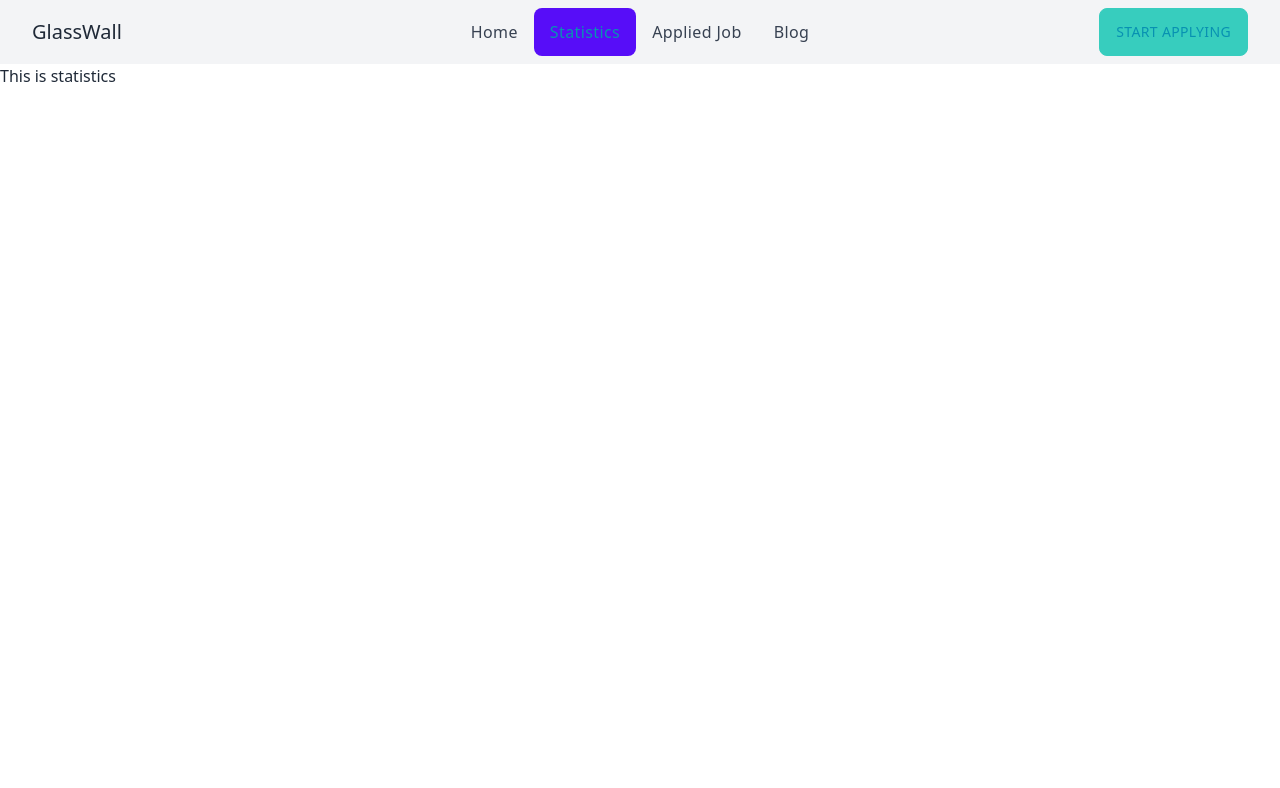
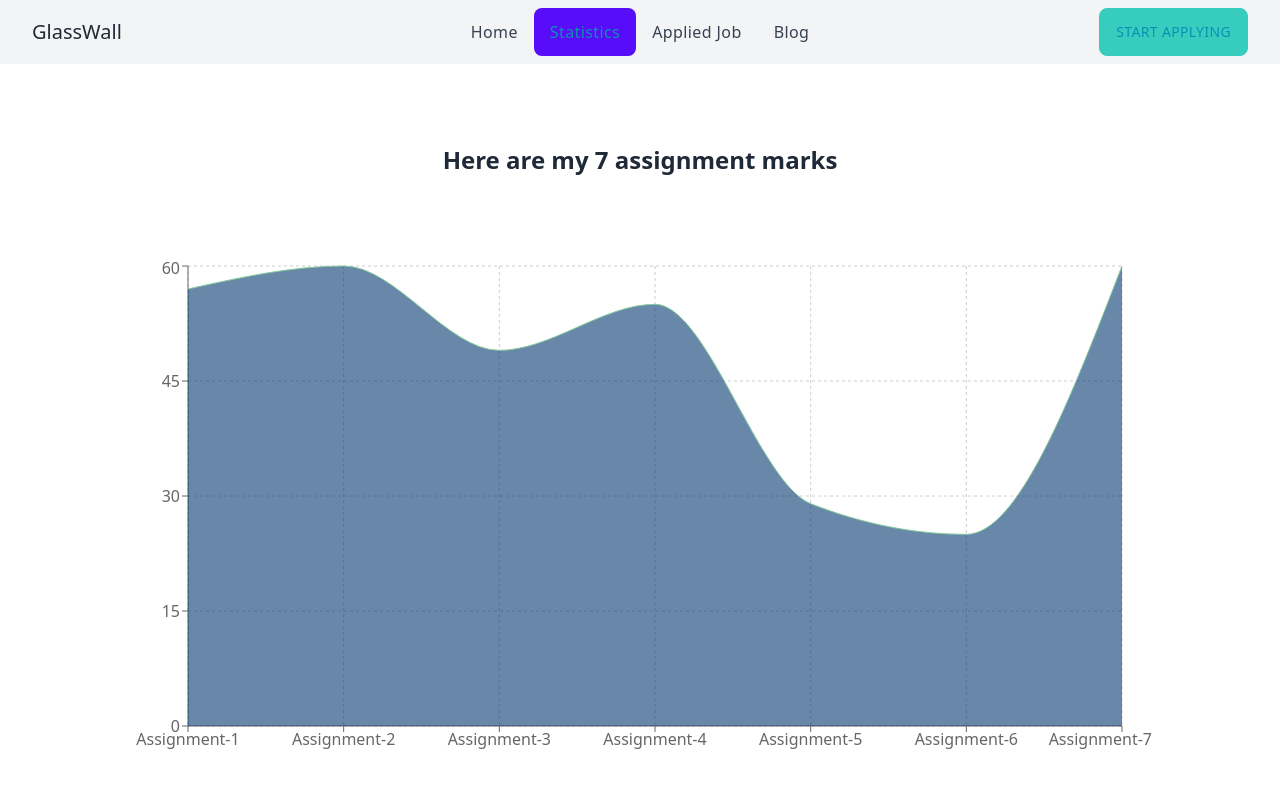
Before and after one commit to sabbirqazi/career-hub, a React (Vite) app: page /statistics in a window 1280 px wide. Shown: the top 788 px of the page. Built offline with nearby package versions, Linux system fonts and the light colour scheme.

Commit message:
assignment marks shown with chart

```diff
--- a/package.json
+++ b/package.json
@@ -12,7 +12,8 @@
     "daisyui": "^2.51.5",
     "react": "^18.2.0",
     "react-dom": "^18.2.0",
-    "react-router-dom": "^6.10.0"
+    "react-router-dom": "^6.10.0",
+    "recharts": "^2.5.0"
   },
   "devDependencies": {
     "@types/react": "^18.0.28",
--- a/src/components/AppliedJobs/AppliedJobs.jsx
+++ b/src/components/AppliedJobs/AppliedJobs.jsx
@@ -1,5 +1,5 @@
 import React from "react";
-import { useNavigate } from "react-router-dom";
+import { Link, useNavigate } from "react-router-dom";
 
 const AppliedJobs = () => {
   const savedJobs = JSON.parse(localStorage.getItem("savedJobs")) || [];
@@ -26,12 +26,15 @@ const AppliedJobs = () => {
             </div>
             <div>
               {" "}
-              <button
+             {/*  <button
                 onClick={() => navigate(`jobDetails/${job.id}`)}
                 className="btn btn-primary"
               >
                 Details{" "}
-              </button>
+              </button> */}
+              <Link to={`/jobDetails/${job.id}`}>
+                        <button className="btn btn-primary   rounded-none   bg-gradient-to-t from-[#7E90FE] to-[#9873FF]  border-none">View details</button>
+                    </Link>
             </div>
           </div>
         </div>
--- a/src/components/FeaturedJob/FeaturedJob.jsx
+++ b/src/components/FeaturedJob/FeaturedJob.jsx
@@ -1,5 +1,5 @@
 import React from 'react';
-import { Link, NavLink, useNavigate } from 'react-router-dom';
+import { useNavigate } from 'react-router-dom';
 
 const FeaturedJob = ({job}) => {
    const {id, logo, job_title, job_type, sallary , location, company_name} = job;
@@ -7,7 +7,7 @@ const FeaturedJob = ({job}) => {
     return (
         <>
           <div className='h-96 w-88 rounded-lg border-gray-50 bg-gray-100 p-8'>
-          <img src={logo} alt="" />
+          <img className='object-fit h-16 w-32' src={logo} alt=""  />
           <p>{job_title}</p>
           <p>{company_name}</p>
           <p>{job_type}</p>
--- a/src/components/Home/Home.jsx
+++ b/src/components/Home/Home.jsx
@@ -9,6 +9,12 @@ const Home = () => {
   /*   const handleClick = () =>{
       setClicked(false);
     } */
+   /*  const [showAllJobs, setShowAllJobs] = useState(false);
+
+    jobs = showAllJobs ? jobs : jobs.slice(0, 4);
+
+    const handleSeeAllClick = () => {
+      setShowAllJobs(true);} */
     return (
         <>
           <div className='bg-gray-100 my-container flex flex-col-reverse lg:flex-row justify-between pt-20 mb-10'>
@@ -47,9 +53,13 @@ const Home = () => {
 
            </div>
 
-       <div className='text-center'>
-        <button className='btn btn-accent'>See All</button>
-      </div>
+           {!showAllJobs && (
+        <div className='text-center'>
+          <button className='btn btn-accent' onClick={handleSeeAllClick}>
+            See All
+          </button>
+        </div>
+      )}
 
             </section>
         </>
--- a/src/components/Statistics/Statistics.jsx
+++ b/src/components/Statistics/Statistics.jsx
@@ -1,10 +1,66 @@
 import React from 'react';
+import { PureComponent } from 'react';
+import { AreaChart, Area, XAxis, YAxis, CartesianGrid, Tooltip, ResponsiveContainer } from 'recharts';
 
 const Statistics = () => {
+  const students = [
+    {
+      name: 'Assignment-1',
+      marks: 57,
+    },
+    {
+      name: 'Assignment-2',
+      marks: 60,
+    },
+    {
+      name: 'Assignment-3',
+      marks: 49,
+    },
+    {
+      name: 'Assignment-4',
+      marks: 55,
+    },
+    {
+      name: 'Assignment-5',
+      marks: 29,
+    },
+    {
+      name: 'Assignment-6',
+      marks: 25,
+    },
+    {
+      name: 'Assignment-7',
+      marks: 60,
+    },
+  ];
     return (
         <>
-          <div>This is statistics</div>
+            <div className="max-w-[80%] mx-auto my-20 ">
+            <h1 className="text-2xl font-bold text-center my-20">Here are my 7 assignment marks </h1>
+        <ResponsiveContainer width="100%" height={500}>
+          <AreaChart
+            width={500}
+            height={500}
+            data={ students}
+            syncId="anyId"
+            margin={{
+              top: 10,
+              right: 30,
+              left: 0,
+              bottom: 0,
+            }}
+          >
+            <CartesianGrid strokeDasharray="3 3" />
+            <XAxis dataKey="name" />
+            <YAxis />
+            <Tooltip />
+            <Area type="monotone" dataKey="marks" stroke="#82ca9d" fill="#063970" />
+          </AreaChart>
+        </ResponsiveContainer>
+        </div>
         </>
+
+
     );
 };
 
```
Also changed, not shown: public/data.json (+12 -12 lines), 1 other file (tests, documents, lock files or other folders).
